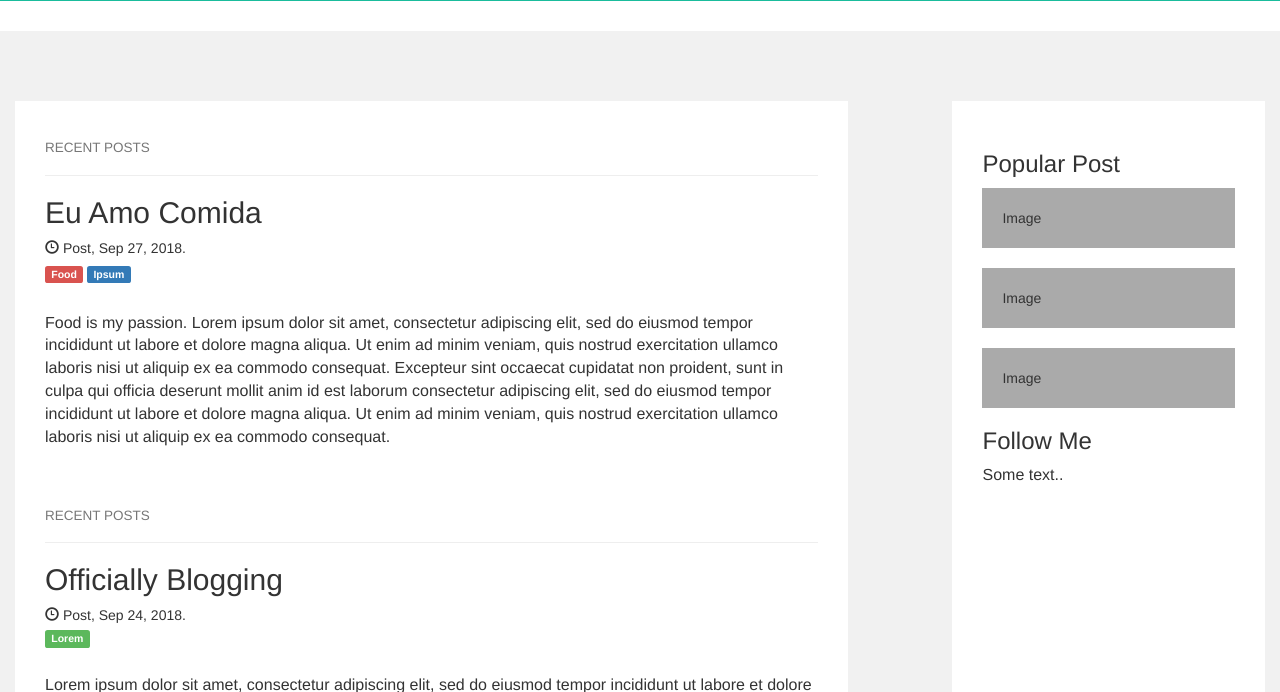
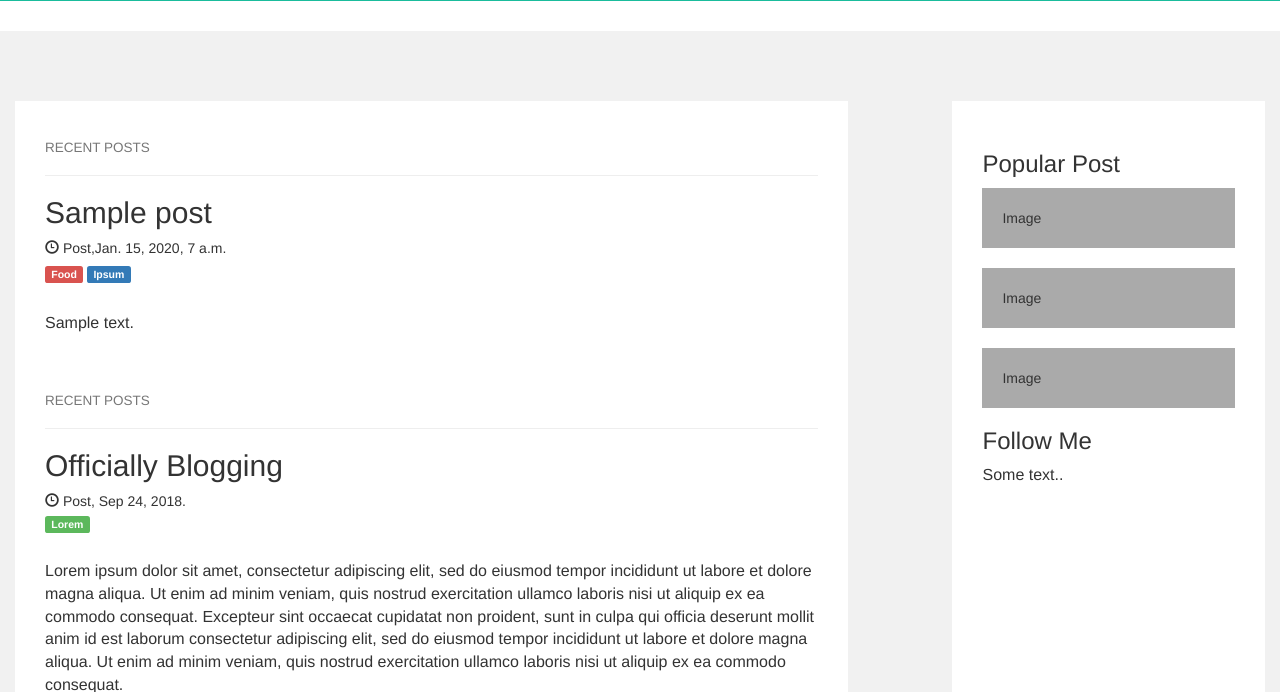
Before and after one commit to carlosferreira01/my-first-blog, a Django app: template blog/templates/blog/post_list.html in a window 1280 px wide. Shown: the part 289-981 px from the top of the page. Run offline with Django 3.2, Linux system fonts and the light colour scheme; the template is opened without the code that fills it: values that come from a table or form of the project are taken from there, others are empty; tables that the repository leaves empty hold one stand-in row (values such as "Sample post"); some libraries are stand-ins or nearby versions.

Commit message:
Modified templates to display posts from database.

```diff
--- a/blog/templates/blog/post_list.html
+++ b/blog/templates/blog/post_list.html
@@ -46,15 +46,16 @@
 
 <div class="container-fluid sidenav">
   <div class="row content">
-
+    {% for post in posts %}
         <div class="col-sm-8 side">
                 <h4><small>RECENT POSTS</small></h4>
                 <hr>
-                <h2>Eu Amo Comida</h2>
-                <h5><span class="glyphicon glyphicon-time"></span> Post, Sep 27, 2018.</h5>
+                <h2>{{ post.title }}</h2>
+                <h5><span class="glyphicon glyphicon-time"></span> Post,{{ post.published_date }}</h5>
                 <h5><span class="label label-danger">Food</span> <span class="label label-primary">Ipsum</span></h5><br>
-                <p>Food is my passion. Lorem ipsum dolor sit amet, consectetur adipiscing elit, sed do eiusmod tempor incididunt ut labore et dolore magna aliqua. Ut enim ad minim veniam, quis nostrud exercitation ullamco laboris nisi ut aliquip ex ea commodo consequat. Excepteur sint occaecat cupidatat non proident, sunt in culpa qui officia deserunt mollit anim id est laborum consectetur adipiscing elit, sed do eiusmod tempor incididunt ut labore et dolore magna aliqua. Ut enim ad minim veniam, quis nostrud exercitation ullamco laboris nisi ut aliquip ex ea commodo consequat.</p>
+                <p>{{ post.text|linebreaksbr }}</p>
                 <br><br>
+                {% endfor %}
 
                 <h4><small>RECENT POSTS</small></h4>
                 <hr>
--- a/blog/views.py
+++ b/blog/views.py
@@ -1,4 +1,8 @@
 from django.shortcuts import render
+from django.utils import timezone
+from .models import Post
+
 
 def post_list(request):
-    return render(request, 'blog/post_list.html', {})
+    posts = Post.objects.filter(published_date__lte=timezone.now()).order_by('published_date')
+    return render(request, 'blog/post_list.html', {'posts': posts})
```
